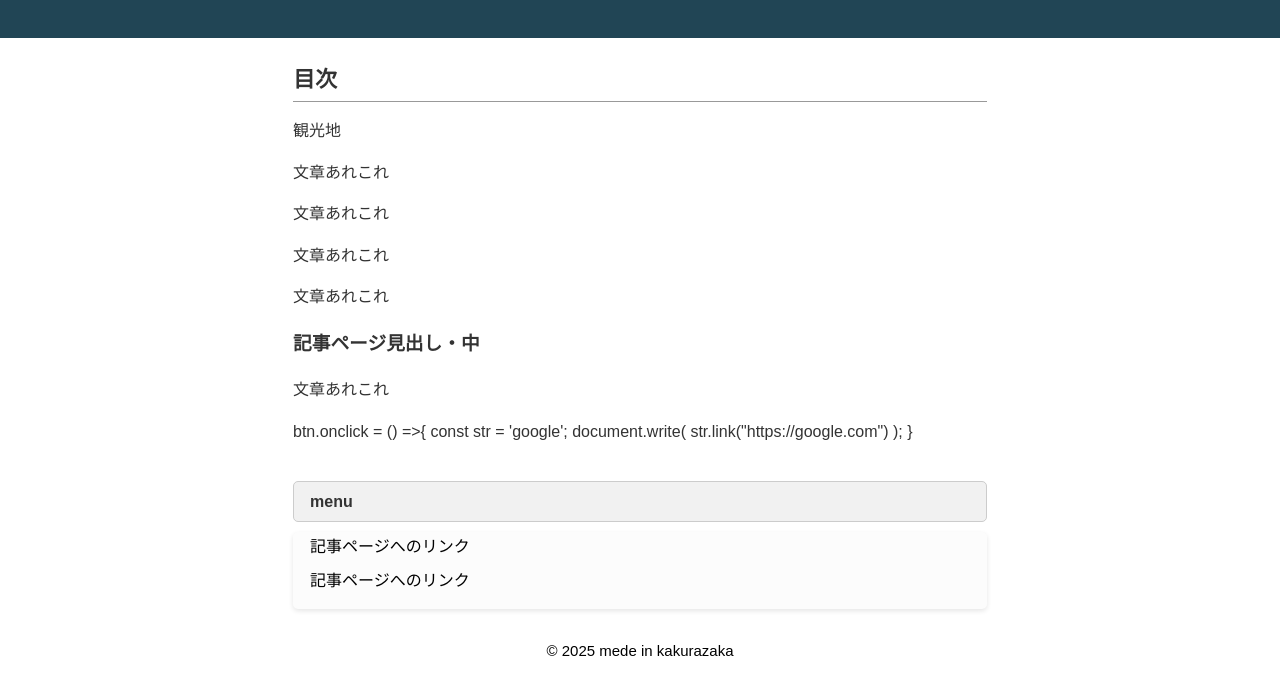
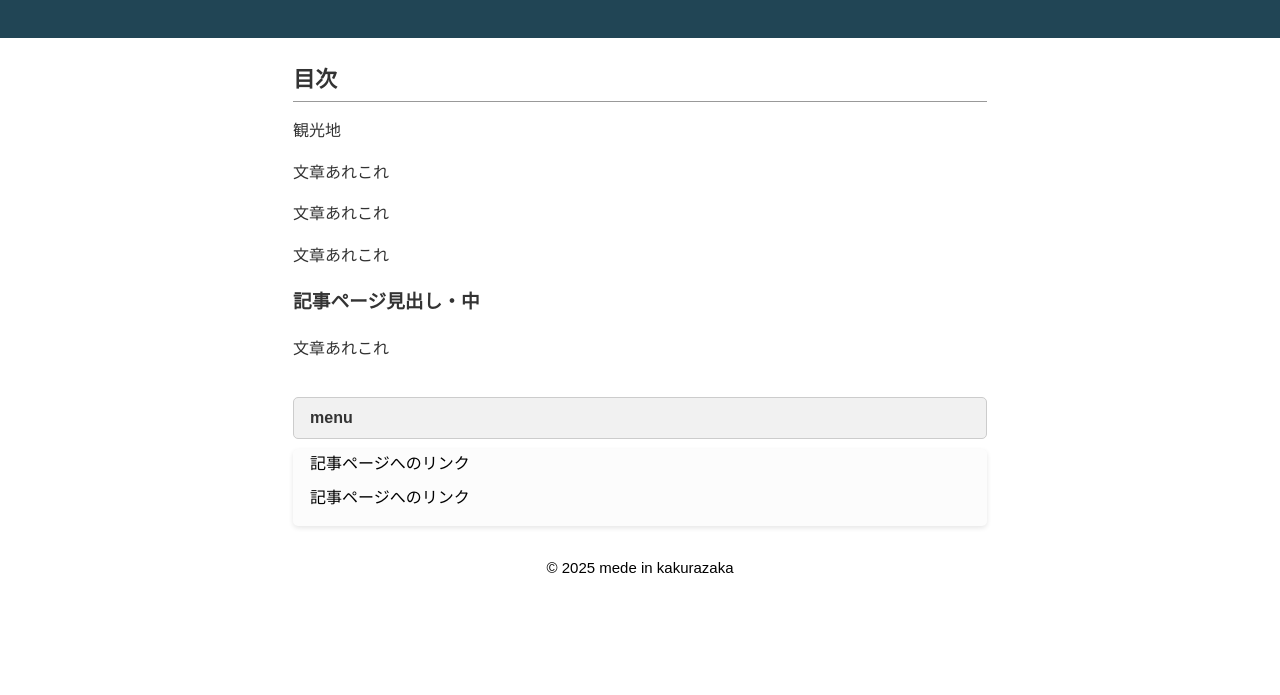
Before and after one commit to Kakurazaka/Kakurazaka.github.io, a plain HTML site: page index.html in a window 1280 px wide. Shown: the part 107-802 px from the top of the page. Drawn offline with Linux system fonts and the light colour scheme.

Commit message:
Update index.html

```diff
--- a/index.html
+++ b/index.html
@@ -21,13 +21,8 @@
 <p>文章あれこれ</p>
 <p>文章あれこれ</p>
 <p>文章あれこれ</p>
-<p>文章あれこれ</p>
 <h3>記事ページ見出し・中</h3>
 <p>文章あれこれ</p>
-<p>btn.onclick = () =>{
-    const str = 'google';
-    document.write( str.link("https://google.com") );
-}</p>
 </div>
 </main>
 <aside>
```
